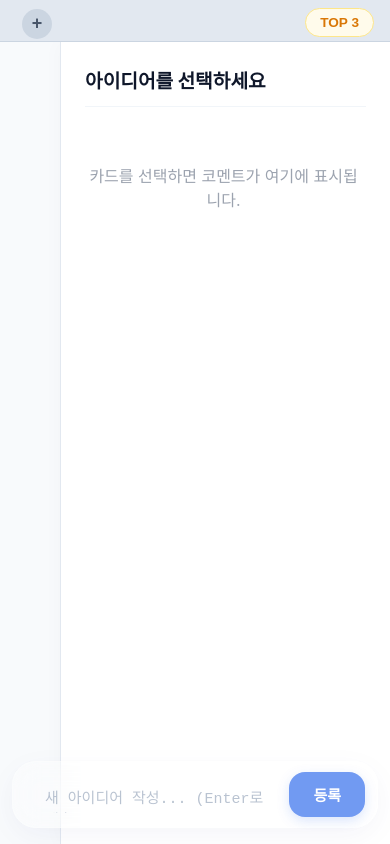
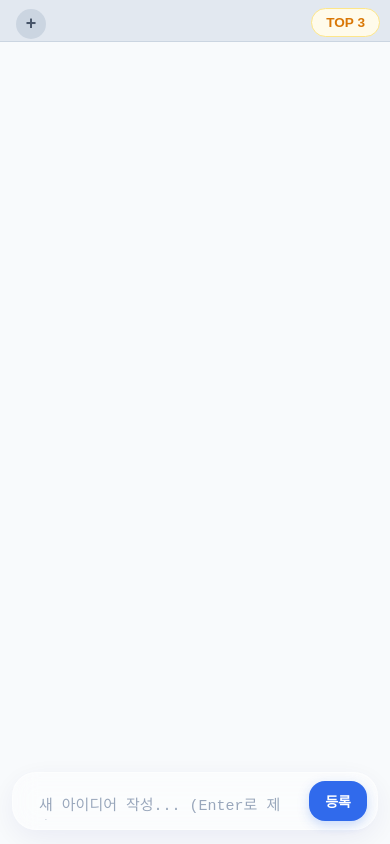
Before and after one commit to kimkimkimsss/script-lang, a plain HTML site: page index.html in a window 390 px wide. Drawn offline with Linux system fonts and the light colour scheme; no server answers.

Commit message:
Update style.css

```diff
--- a/style.css
+++ b/style.css
@@ -21,6 +21,7 @@ body {
   display: flex;
   align-items: center;
   justify-content: space-between;
+  gap: 8px;
   z-index: 10;
   flex-shrink: 0;
 }
@@ -97,6 +98,7 @@ body {
   justify-content: center;
   cursor: pointer;
   transition: all 0.2s;
+  flex-shrink: 0;
 }
 
 .close-tab-btn:hover {
@@ -119,6 +121,7 @@ body {
   justify-content: center;
   transition: all 0.2s;
   margin-bottom: 2px;
+  flex-shrink: 0;
 }
 
 #add-tab-btn:hover {
@@ -138,6 +141,7 @@ body {
   transition: all 0.2s ease;
   margin-bottom: 4px;
   white-space: nowrap;
+  flex-shrink: 0;
 }
 
 .top3-btn:hover {
@@ -466,6 +470,7 @@ body {
 
 #idea-input {
   flex: 1;
+  min-width: 0;
   border: none;
   padding: 10px 12px;
   font-size: 15px;
@@ -652,8 +657,54 @@ body {
   }
 
   #input-panel {
-    width: calc(100% - 24px);
-    left: 50%;
-    bottom: 16px;
+    width: calc(100% - 360px);
+    min-width: 280px;
   }
 }
+
+@media (max-width: 768px) {
+  #header {
+    padding: 8px 10px 0 10px;
+  }
+
+  .tab-item {
+    padding: 7px 10px;
+    max-width: 130px;
+    font-size: 0.85rem;
+  }
+
+  #search-sidebar,
+  #comment-sidebar {
+    display: none !important;
+  }
+
+  #board {
+    width: 100%;
+    padding: 16px;
+    padding-bottom: 100px;
+    gap: 12px;
+  }
+
+  .idea-box {
+    min-width: 0;
+    width: 100%;
+  }
+
+  .delete-card-btn {
+    opacity: 1;
+  }
+
+  #input-panel {
+    width: calc(100% - 24px);
+    min-width: 0;
+    left: 50%;
+    bottom: 14px;
+    padding: 8px 10px 8px 14px;
+    opacity: 0.95;
+  }
+
+  #submit-btn {
+    padding: 10px 16px;
+    font-size: 14px;
+  }
+}
```
